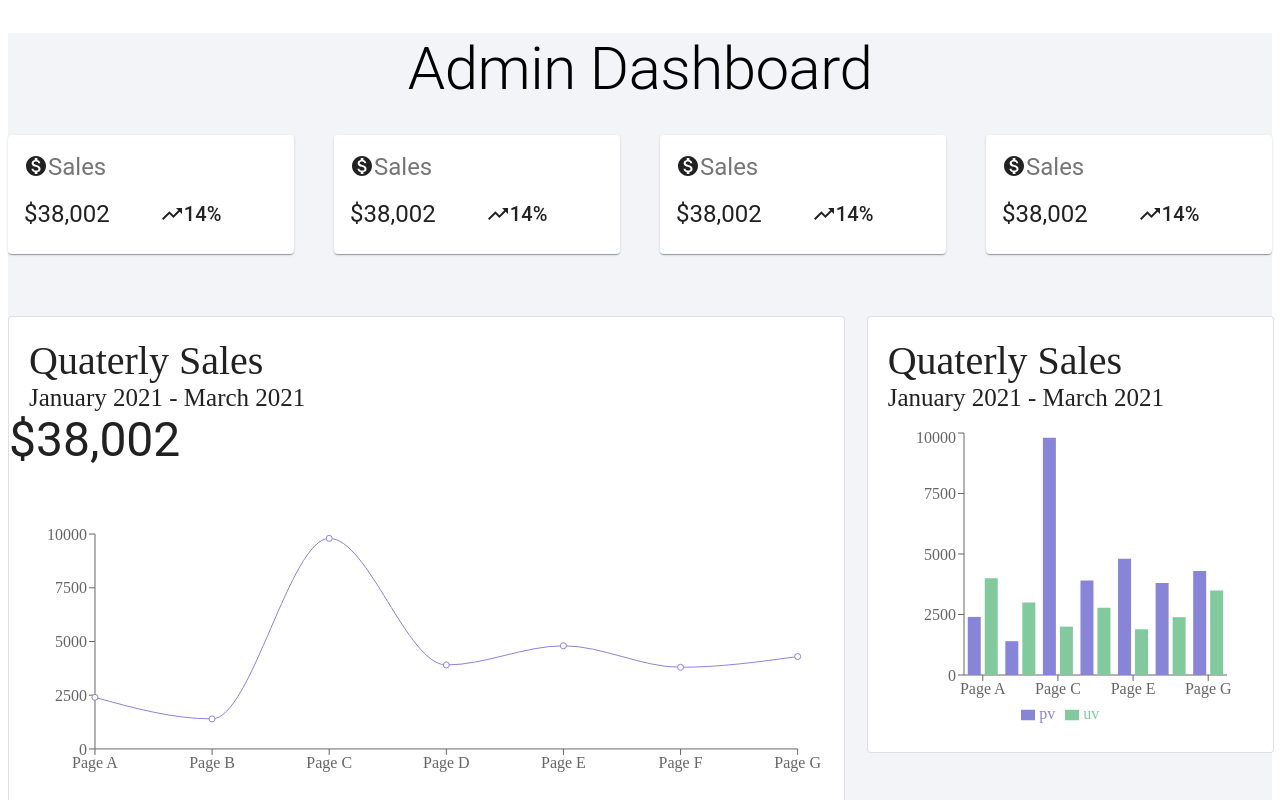
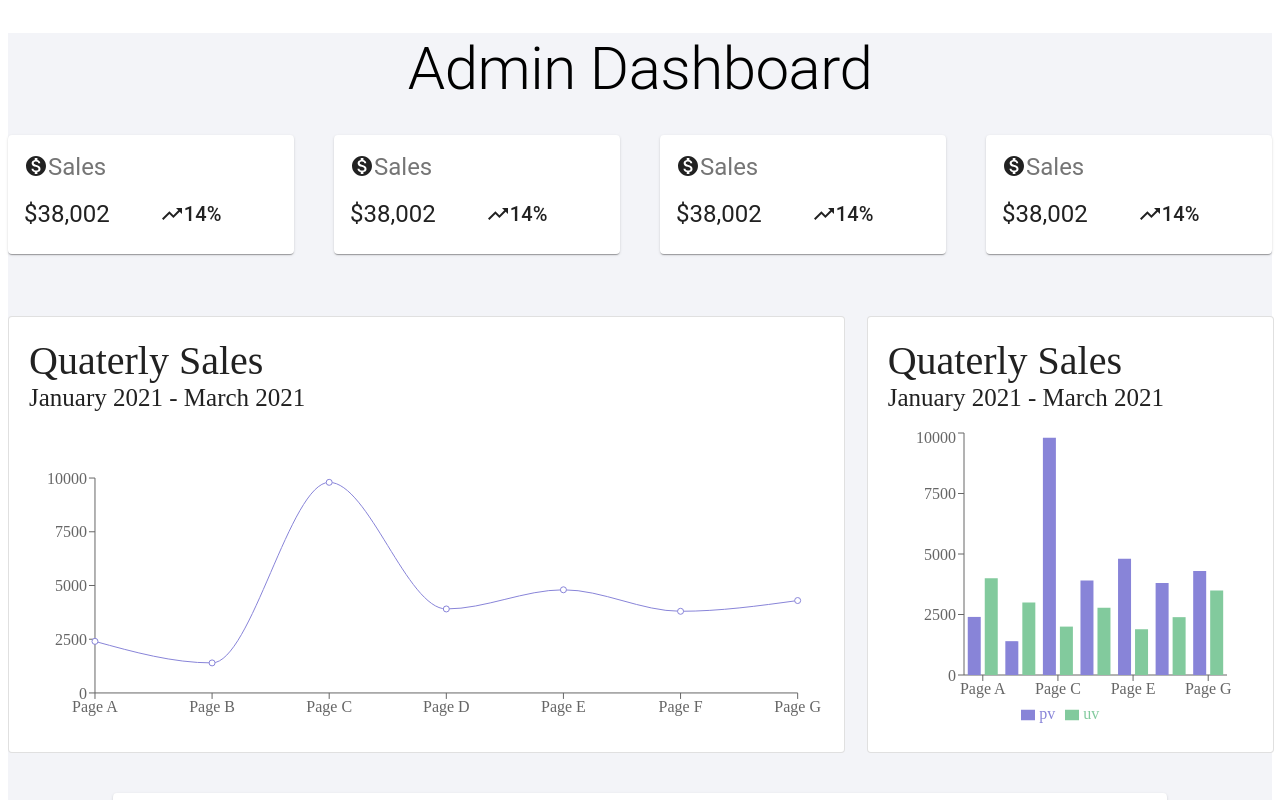
Before and after one commit to aditisGitHub/Grievance-Tracker, a React (Create React App) app in the folder frontend/: page /dashboard in a window 1280 px wide. Shown: the top 800 px of the page. Built offline with nearby package versions, Linux system fonts and the light colour scheme; no server answers.

Commit message:
the whole thing kinda works?

```diff
--- a/frontend/src/components/GOVTFiles/Dashboard/MainPaper.js
+++ b/frontend/src/components/GOVTFiles/Dashboard/MainPaper.js
@@ -38,13 +38,13 @@ export default function MainPaper() {
           {/* <Typography color="textSecondary" variant="h2" component="h2">
             Sales
           </Typography> */}
-          <Typography
-            variant="h3"
+          {/* <Typography
+            variant="h4"
             // component="h2"
             style={{ marginRight: "50px" }}
           >
-            $38,002
-          </Typography>
+            Quaterly Sales
+          </Typography> */}
           <CardContent>
             {/* Card */}
             <GraphLine />
```
